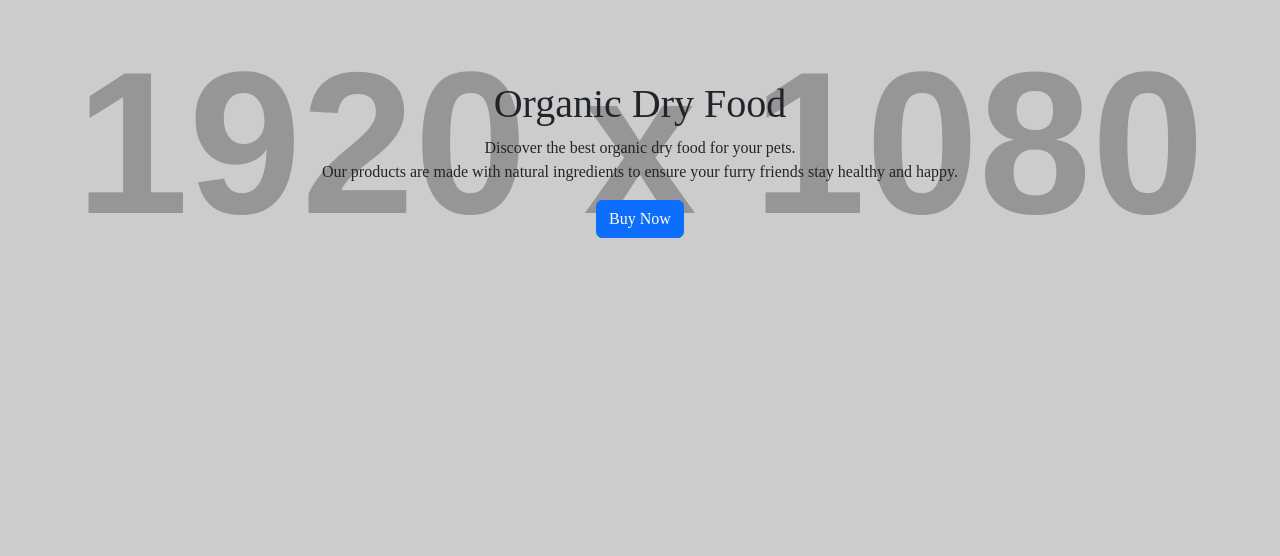
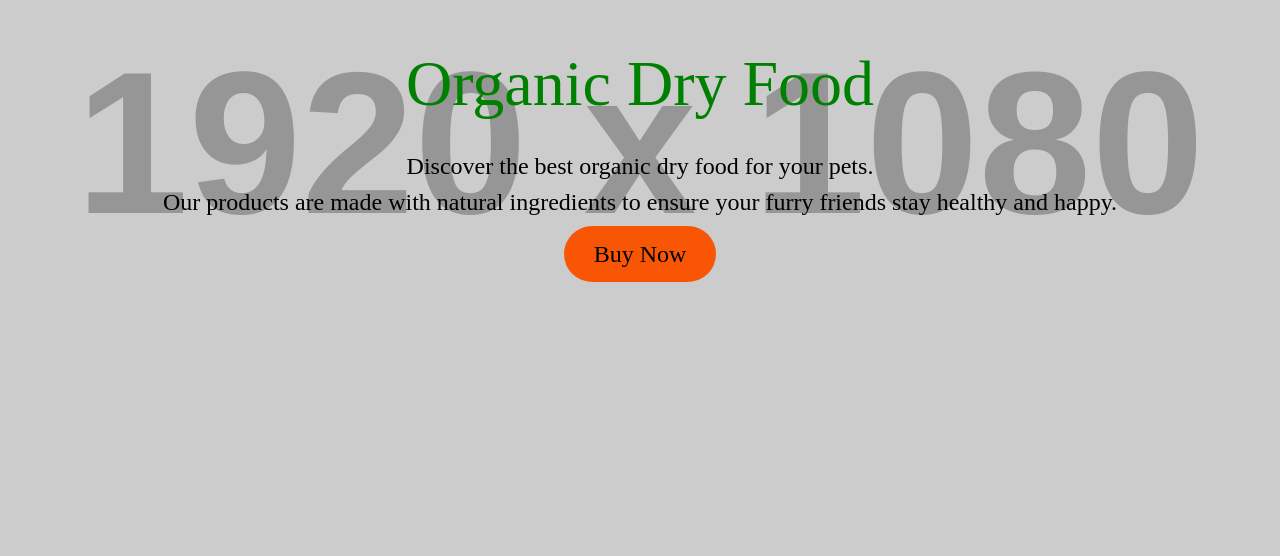
Before and after one commit to robiulislam554/Class-25-Bootstrap, a plain HTML site: page index.html in a window 1280 px wide. Shown: the part 241-797 px from the top of the page. Drawn offline with nearby package versions, Linux system fonts and the light colour scheme; placeholder pictures from the web are drawn by us.

Commit message:
class-26 hero section design

```diff
--- a/index.html
+++ b/index.html
@@ -13,7 +13,7 @@
             <h1>Organic Dry Food</h1>
             <p>Discover the best organic dry food for your pets. <br>
                 Our products are made with natural ingredients to ensure your furry friends stay healthy and happy.</p>
-            <a href="#" class="btn btn-primary">Buy Now</a>
+            <a href="#" class=" btn-custom">Buy Now</a>
         </div>
     </header>
 
--- a/style.css
+++ b/style.css
@@ -14,3 +14,34 @@
     justify-content: center;
     text-align: center;
 }
+
+.header-section h1{
+    font-size: 4rem;
+    color: green;
+    margin-bottom: 20px;
+}
+
+
+.header-section p{
+    font-size: 1.5rem;
+    color: black;
+    margin-top: 25px;
+}
+
+.btn-custom{
+    background-color: #F85604;
+    color: black;
+    border: none;
+    padding: 15px 30px;
+    border-radius: 50px;
+    font-size: 1.5rem;
+    text-decoration: none;
+    text-transform: capitalize;
+    transition: background-color 1s ease;
+
+}
+
+.btn-custom:hover{
+    background-color: green;
+    color: white;
+}
```
